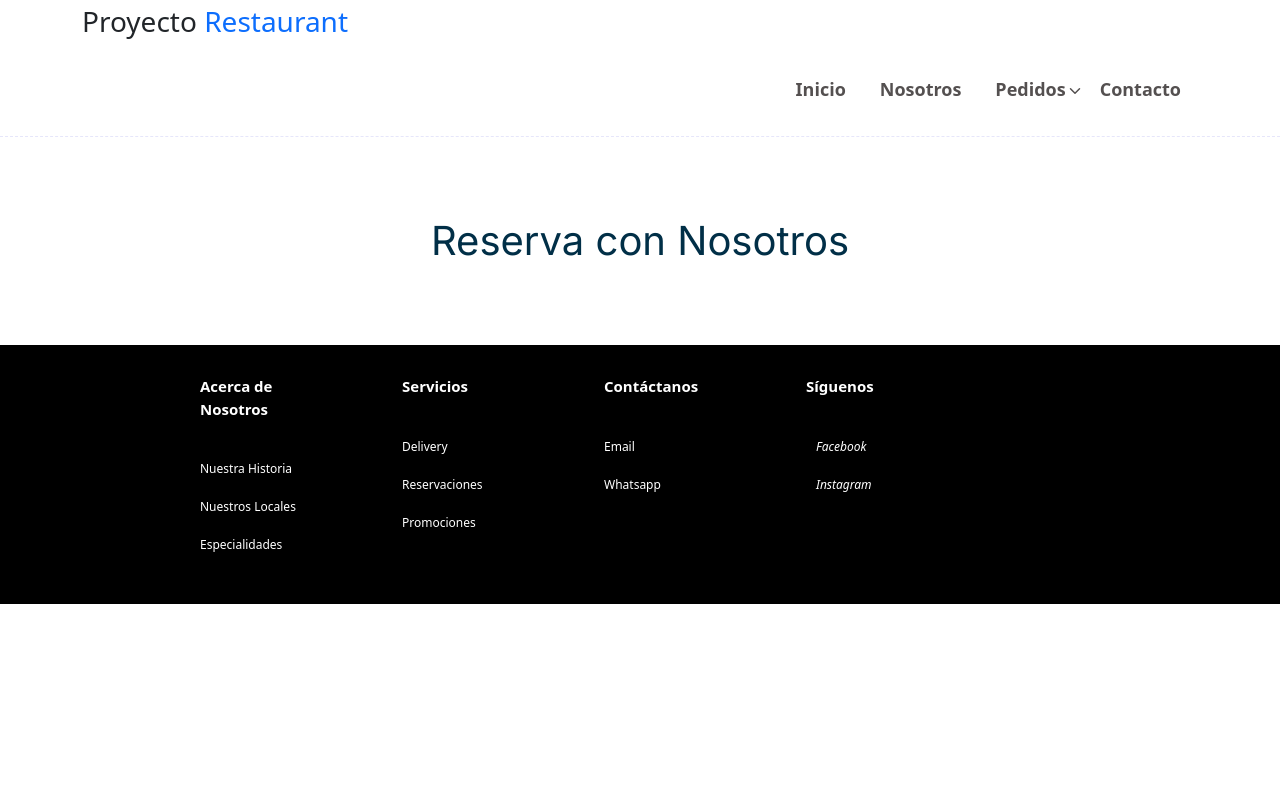
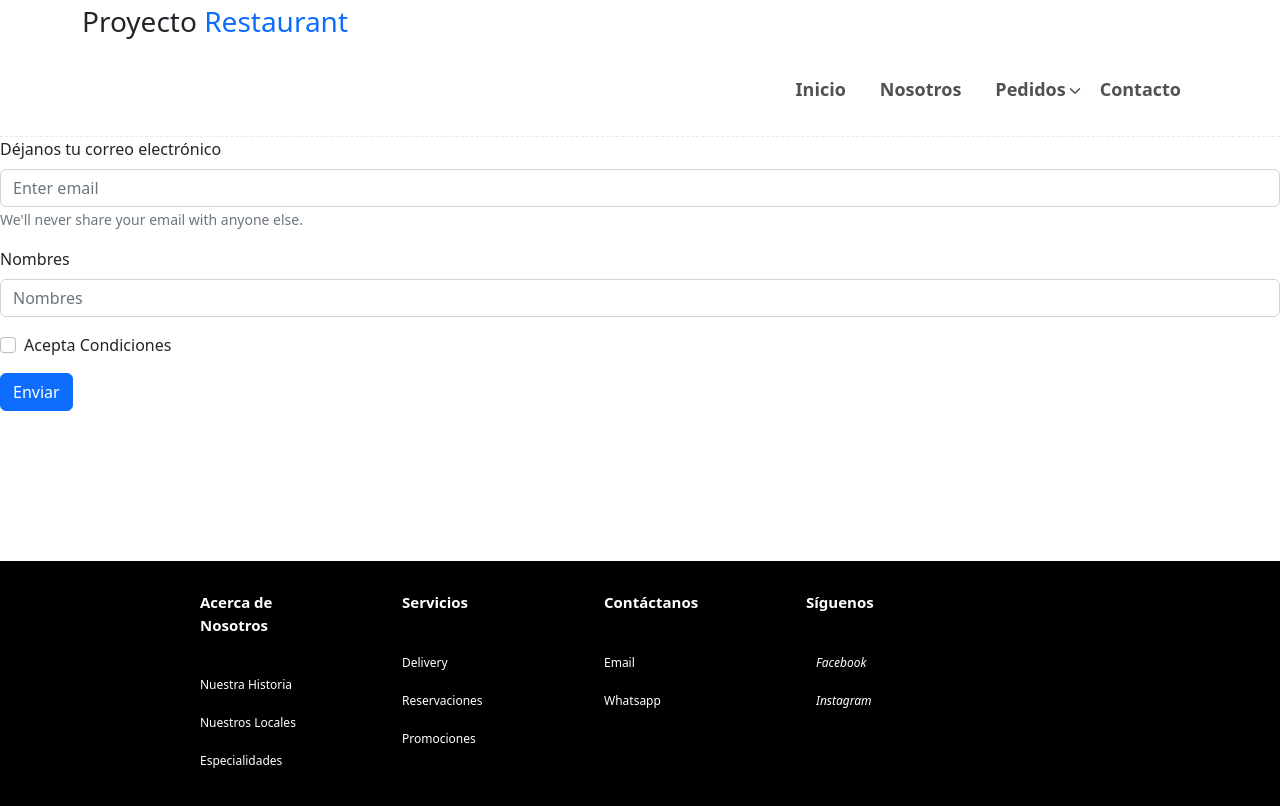
Before and after one commit to Pablo071181/Restaurant_Frontend, a React (Create React App) app: page /Offline in a window 1280 px wide. Shown: the top 806 px of the page. Built offline with nearby package versions, Linux system fonts and the light colour scheme.

Commit message:
Update Button Contact

```diff
--- a/package.json
+++ b/package.json
@@ -13,7 +13,7 @@
     "react-icons": "^4.2.0",
     "react-responsive-carousel": "^3.2.23",
     "react-router-dom": "^5.2.0",
-    "react-scripts": "^5.0.1",
+    "react-scripts": "^2.1.3",
     "styled-components": "^5.3.6",
     "web-vitals": "^1.1.1"
   },
--- a/src/components/About.js
+++ b/src/components/About.js
@@ -1,6 +1,7 @@
 import React from 'react';
 import Card from './sections/GridCard';
 import Footer from './sections/Footer';
+import Container from 'react-bootstrap/Container';
 
 const About = () => {
        return (
@@ -8,6 +9,10 @@ const About = () => {
               <section>
               <Card />
               </section>
+       <Container>
+              <p> </p>
+              <p> </p>
+       </Container>
               <section>
               <Footer />
               </section>
--- a/src/components/Contact.js
+++ b/src/components/Contact.js
@@ -1,12 +1,19 @@
 import React from 'react';
+import Container from 'react-bootstrap/Container';
 import Footer from './sections/Footer';
 
 const Contact = () => {
        return (
               <main>
+                     <section>
               <div className="sec__one">
-                     <h1> Horario de Atención : Lunes a Domingo de 11:00 a.m. a 11:00 p.m. </h1>
+                     <h1>Horario de Atención : Lunes a Domingo de 11:00 a.m. a 11:00 p.m. </h1>
               </div>
+              </section>
+              <Container>
+              <p> </p>
+              <p> </p>
+       </Container>
               <section>
               <Footer />
               </section>
--- a/src/components/Home.js
+++ b/src/components/Home.js
@@ -1,5 +1,6 @@
 import React from 'react';
 import Carousel from "./sections/Carousel";
+import Container from 'react-bootstrap/Container';
 import Footer from './sections/Footer';
 const Home = () => {
 	return (
@@ -7,11 +8,14 @@ const Home = () => {
 <section>
 <Carousel />
 </section>
-<footer>
+
 <section>
+<Container>
+              <p> </p>
+              <p> </p>
+       </Container>
         <Footer />
 </section>
-</footer>
                 </main>
 
 
--- a/src/components/Offline.js
+++ b/src/components/Offline.js
@@ -1,12 +1,29 @@
 import React from 'react';
+import Form from 'react-bootstrap/Form';
 import Footer from './sections/Footer';
+import ButtonContact from './sections/ButtonContact';
 
 const Offline = () => {
     return (
         <main>
-        <div className="sec__one">
-               <h1> Reserva con Nosotros </h1>
-        </div>
+        <Form class="d-grid gap-5">
+      <Form.Group className="mb-3" controlId="formBasicEmail">
+        <Form.Label>Déjanos tu correo electrónico</Form.Label>
+        <Form.Control type="email" placeholder="Enter email" />
+        <Form.Text className="text-muted">
+          We'll never share your email with anyone else.
+        </Form.Text>
+      </Form.Group>
+
+      <Form.Group className="mb-3" controlId="formBasicText">
+        <Form.Label>Nombres</Form.Label>
+        <Form.Control type="text" placeholder="Nombres" />
+      </Form.Group>
+      <Form.Group className="mb-3" controlId="formBasicCheckbox">
+        <Form.Check type="checkbox" label="Acepta Condiciones" />
+      </Form.Group>
+      <ButtonContact />
+    </Form>
         <section>
         <Footer />
         </section>
--- a/src/components/Online.js
+++ b/src/components/Online.js
@@ -1,5 +1,6 @@
 import React from 'react';
 import Delivery from './sections/Delivery'
+import Container from 'react-bootstrap/Container';
 import Footer from './sections/Footer';
 
 const Online = () => {
@@ -11,6 +12,10 @@ const Online = () => {
         <section>
             <Delivery />
         </section>
+        <Container>
+              <p> </p>
+              <p> </p>
+       </Container>
         <section>
         <Footer />
         </section>
--- /dev/null
+++ b/src/components/sections/ButtonContact.jsx
@@ -0,0 +1,31 @@
+import React, { useState } from 'react';
+import Button from 'react-bootstrap/Button';
+import Card from 'react-bootstrap/Card';
+import Collapse from 'react-bootstrap/Collapse';
+
+function Example() {
+  const [open, setOpen] = useState(false);
+
+  return (
+    <>
+      <Button
+        onClick={() => setOpen(!open)}
+        aria-controls="example-collapse-text"
+        aria-expanded={open}
+      >
+        Enviar
+      </Button>
+      <div style={{ minHeight: '150px' }}>
+        <Collapse in={open} dimension="width">
+          <div id="example-collapse-text">
+            <Card body style={{ width: '400px' }}>
+              Pronto nos pondremos en contacto con Usted. Muchas gracias
+            </Card>
+          </div>
+        </Collapse>
+      </div>
+    </>
+  );
+}
+
+export default Example
--- a/src/components/sections/Delivery.jsx
+++ b/src/components/sections/Delivery.jsx
@@ -1,6 +1,8 @@
+import React from 'react';
 import Card from 'react-bootstrap/Card';
 import Col from 'react-bootstrap/Col';
 import Row from 'react-bootstrap/Row';
+import Button from 'react-bootstrap/Button';
 
 function GridExample() {
   return (
@@ -10,12 +12,11 @@ function GridExample() {
           <Card>
             <Card.Img variant="top" src="https://i.postimg.cc/02nw0ktr/Reserva.jpg" />
             <Card.Body>
-              <Card.Title>Nuestra Historia</Card.Title>
+              <Card.Title>Nuestra Carta</Card.Title>
               <Card.Text>
-
-Nacimos con el objetivos de posicionarnos como tu mejor alternativa dentro de la gastronomía peruana.
-Seguimos Trabajando para darte lo mejor
+              La mejor sazón, el mejor sabor, los mejores ingredientes
               </Card.Text>
+              <Button variant="primary">Pídelo</Button>
             </Card.Body>
           </Card>
         </Col>
--- a/src/components/sections/GridCard.jsx
+++ b/src/components/sections/GridCard.jsx
@@ -1,3 +1,4 @@
+import React from 'react';
 import Card from 'react-bootstrap/Card';
 import Col from 'react-bootstrap/Col';
 import Row from 'react-bootstrap/Row';
```
Also changed, not shown: 1 other file (tests, documents, lock files or other folders).
